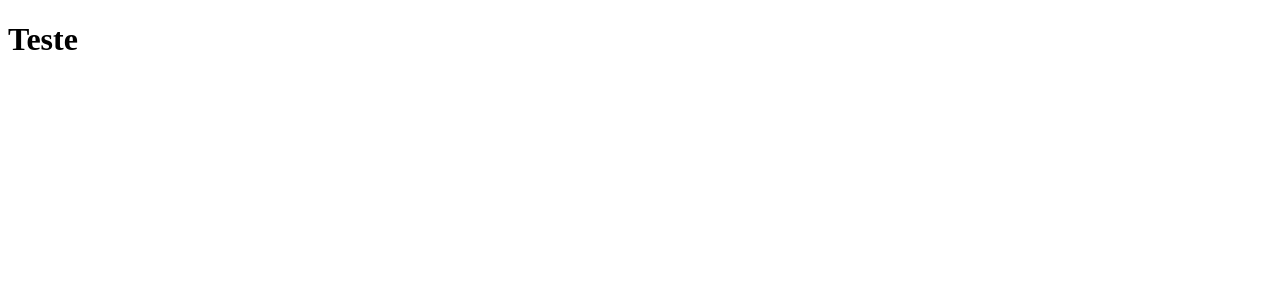
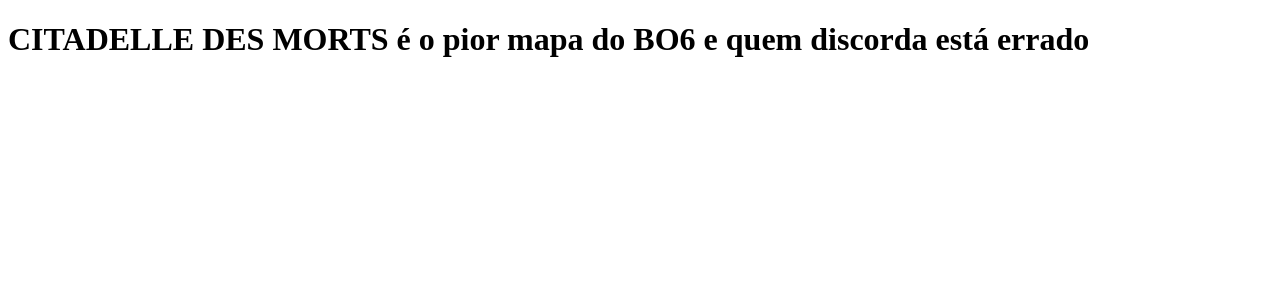
Before and after one commit to CarlosValera000/clone-tabnews, a Next.js app: page / in a window 1280 px wide. Shown: the top 300 px of the page. Built offline with nearby package versions, Linux system fonts and the light colour scheme.

Commit message:
adiciona a pagina inicial

```diff
--- a/pages/index.js
+++ b/pages/index.js
@@ -1,5 +1,5 @@
 function Home() {
-    return <h1>Teste</h1>
+    return <h1>CITADELLE DES MORTS é o pior mapa do BO6 e quem discorda está errado</h1>
 };
 
 export default Home;
```
